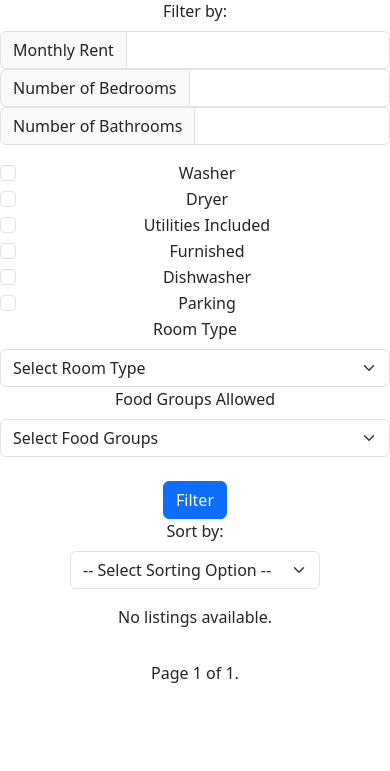
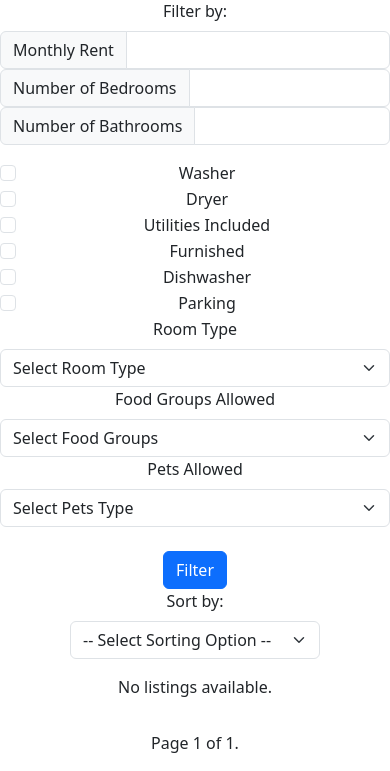
Before and after one commit to gcivil-nyu-org/Wednesday-Fall2023-Team-4, a Django app: page /rrapp/rentee/1/listings/ in a window 390 px wide. Shown: the part 309-1080 px from the top of the page. Before the commit the page ends 992 px from the top, so only its background shows below. Run offline with Django 4.2, Linux system fonts and the light colour scheme; the visitor is signed in with stand-in values (Sample User, id 1); data that the repository does not hold is empty; some libraries are stand-ins or nearby versions.

Commit message:
Requested Changes

```diff
--- a/rrapp/templates/rrapp/rentee_listings.html
+++ b/rrapp/templates/rrapp/rentee_listings.html
@@ -139,6 +139,18 @@
                                         <option value="non_vegetarian" {% if request.GET.food_groups_allowed == 'non_vegetarian' %}selected{% endif %}>Non-Vegetarian</option>
                                     </select>
                                 </div>
+
+                                <!-- Pets Filter -->
+                                <div class="col-md-4">
+                                    <label for="filter-pets_allowed" class="form-label">Pets Allowed</label>
+                                    <select class="form-select" id="filter-pets_allowed" name="pets_allowed">
+                                        <option value="">Select Pets Type</option>
+                                        <option value="none" {% if request.GET.pets_allowed == 'none' %}selected{% endif %}>None</option>
+                                        <option value="all" {% if request.GET.pets_allowed == 'all' %}selected{% endif %}>All</option>
+                                        <option value="cats" {% if request.GET.pets_allowed == 'cats' %}selected{% endif %}>Cats</option>
+                                        <option value="dogs" {% if request.GET.pets_allowed == 'dogs' %}selected{% endif %}>Dogs</option>
+                                    </select>
+                                </div>
                             </div>
 
                             <button type="submit" class="btn btn-primary mt-2">Filter</button>
--- a/rrapp/views.py
+++ b/rrapp/views.py
@@ -215,18 +215,14 @@ class ListingResultsView(generic.ListView):
     template_name = "rrapp/rentee_listings.html"
     context_object_name = "queried_listings_page"
 
-    @method_decorator(login_required, name='dispatch')
-    def dispatch(self, *args, **kwargs):
-        return super().dispatch(*args, **kwargs)
 
     def get_queryset(self):
         all_listings = Listing.objects.all().order_by('-created_at')
         sort_option = self.request.GET.get('sort', 'created_at')
 
         # Apply sorting
-        if sort_option not in ['created_at', 'monthly_rent', 'number_of_bedrooms',
-                               'number_of_bathrooms', 'washer', 'dryer', 'furnished',
-                               'status']:
+        if sort_option not in ['monthly_rent', 'number_of_bedrooms',
+                               'number_of_bathrooms']:
             sort_option = 'created_at'
         all_listings = all_listings.order_by(sort_option)
 
@@ -276,6 +272,10 @@ class ListingResultsView(generic.ListView):
         food_groups_allowed = self.request.GET.get('food_groups_allowed')
         if food_groups_allowed:
             filters &= Q(food_groups_allowed=food_groups_allowed)
+
+        pets_allowed= self.request.GET.get('pets_allowed')
+        if pets_allowed:
+            filters &= Q(pets_allowed=pets_allowed)
 
         # Continue filtering for other fields if needed
 
```
Also changed, not shown: .travis.yml.
